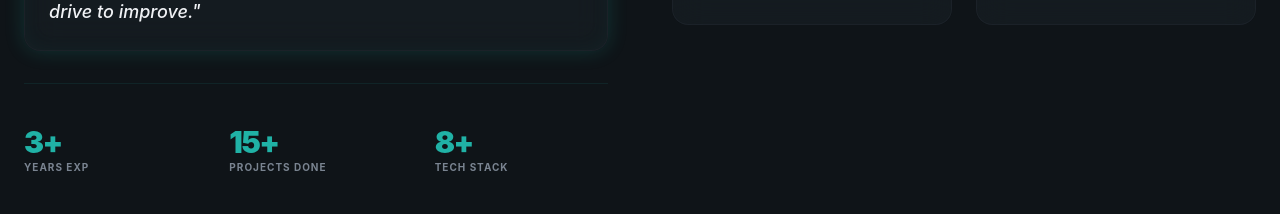
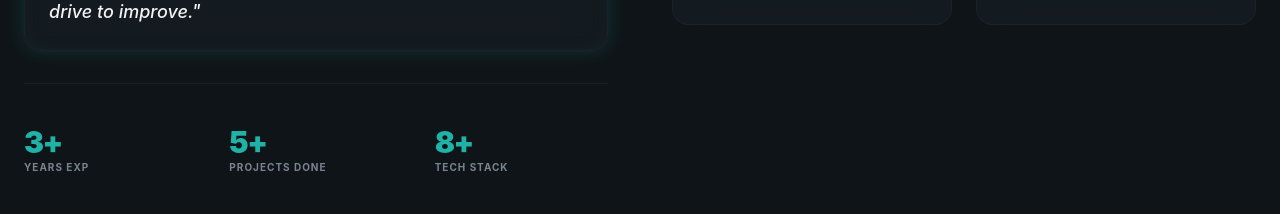
Before and after one commit to Syedathar23/athar-portfoilio, a React (Vite) app: page / in a window 1280 px wide. Shown: the part 1510-1724 px from the top of the page. Built offline with nearby package versions, Linux system fonts and the light colour scheme.

Commit message:
fix description

```diff
--- a/src/sections/About.jsx
+++ b/src/sections/About.jsx
@@ -116,7 +116,7 @@ export const About = () => {
                 <p className="text-[10px] text-muted-foreground font-bold uppercase tracking-widest">Years Exp</p>
               </div>
               <div>
-                <p className="text-3xl font-black text-secondary-foreground tracking-tighter">15+</p>
+                <p className="text-3xl font-black text-secondary-foreground tracking-tighter">5+</p>
                 <p className="text-[10px] text-muted-foreground font-bold uppercase tracking-widest">Projects Done</p>
               </div>
               <div>
```
